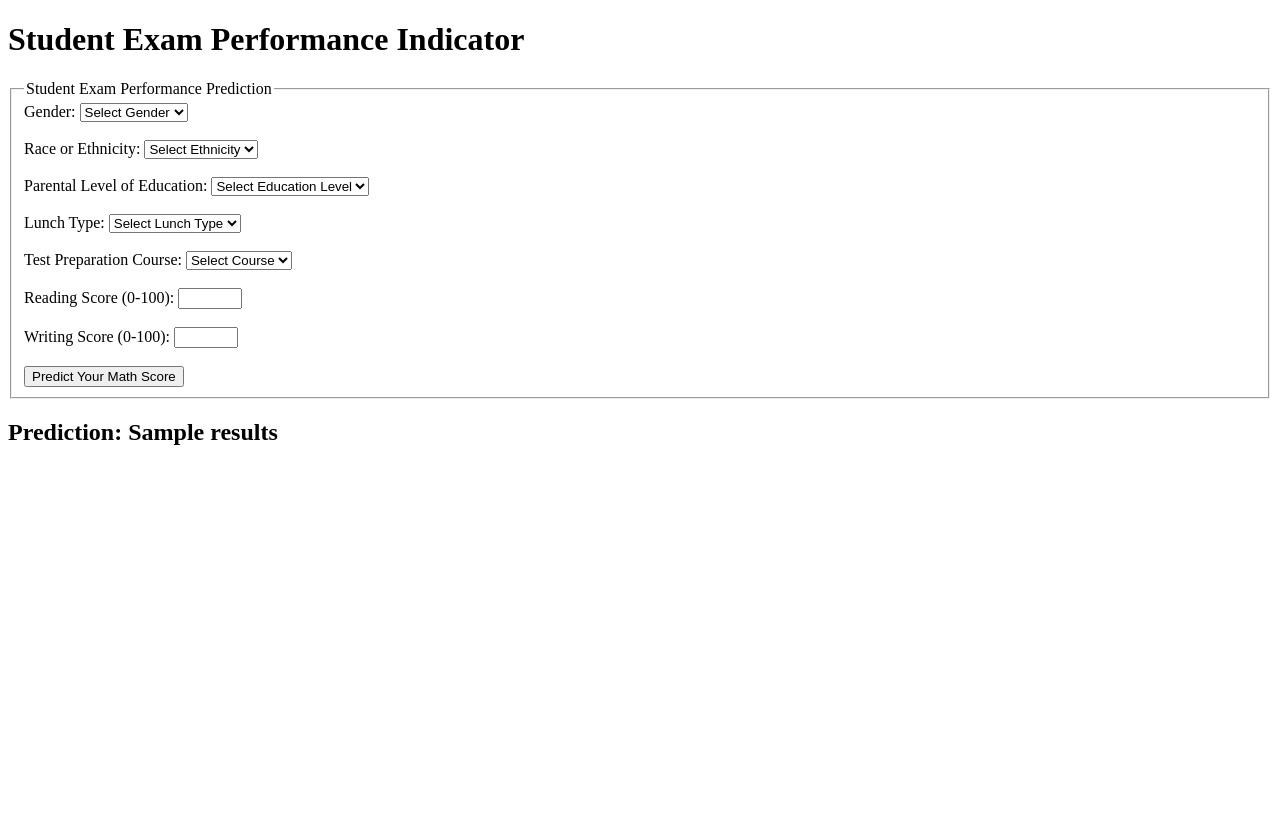
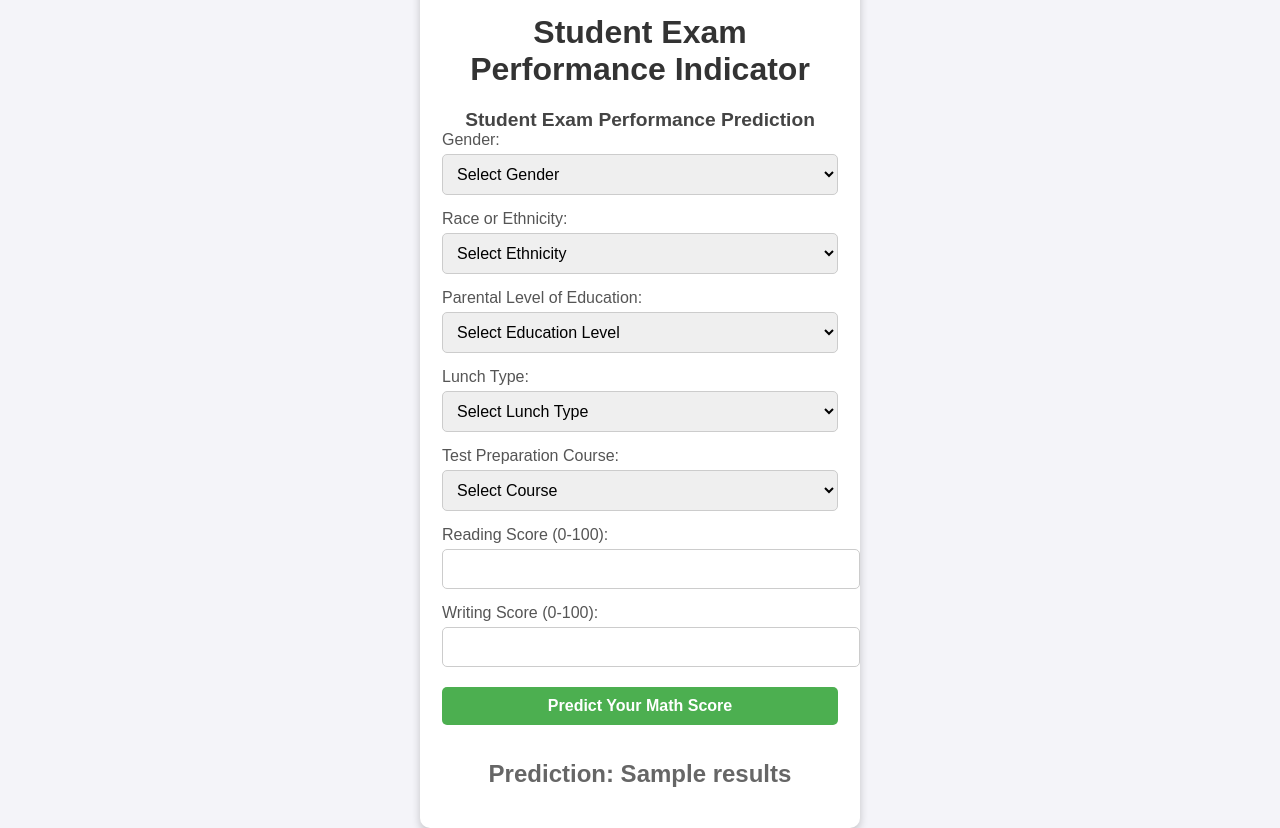
Before and after one commit to LikhitaChilla/mini_ml, a Flask app: template templates/home.html in a window 1280 px wide. Before the commit the page ends 445 px from the top, so only its background shows below. Run offline with Flask 3, Linux system fonts and the light colour scheme; the template is opened without the code that fills it: most values are stand-ins (such as "Sample title", 1, 10 or a date in 2020).

Commit message:
changed css

```diff
--- a/templates/home.html
+++ b/templates/home.html
@@ -2,6 +2,80 @@
 <html>
 <head>
     <title>Student Exam Performance Indicator</title>
+    <style>
+        body {
+            font-family: Arial, sans-serif;
+            background-color: #f4f4f9;
+            margin: 0;
+            padding: 0;
+            display: flex;
+            justify-content: center;
+            align-items: center;
+            height: 100vh;
+        }
+
+        .login {
+            background-color: #ffffff;
+            border-radius: 10px;
+            box-shadow: 0 4px 8px rgba(0, 0, 0, 0.2);
+            padding: 20px;
+            max-width: 400px;
+            width: 100%;
+        }
+
+        h1 {
+            text-align: center;
+            color: #333333;
+        }
+
+        form {
+            margin-top: 20px;
+        }
+
+        fieldset {
+            border: none;
+            padding: 0;
+        }
+
+        legend {
+            font-weight: bold;
+            font-size: 1.2em;
+            color: #444444;
+            text-align: center;
+        }
+
+        label {
+            font-size: 1em;
+            color: #555555;
+        }
+
+        select, input[type="number"], button {
+            width: 100%;
+            padding: 10px;
+            margin-top: 5px;
+            margin-bottom: 15px;
+            border: 1px solid #cccccc;
+            border-radius: 5px;
+            font-size: 1em;
+        }
+
+        button {
+            background-color: #4CAF50;
+            color: white;
+            border: none;
+            cursor: pointer;
+            font-weight: bold;
+        }
+
+        button:hover {
+            background-color: #45a049;
+        }
+
+        h2 {
+            text-align: center;
+            color: #666666;
+        }
+    </style>
 </head>
 <body>
     <div class="login">
@@ -17,7 +91,6 @@
                     <option value="male">Male</option>
                     <option value="female">Female</option>
                 </select>
-                <br><br>
 
                 <label for="ethnicity">Race or Ethnicity:</label>
                 <select id="ethnicity" name="ethnicity" required>
@@ -28,7 +101,6 @@
                     <option value="group D">Group D</option>
                     <option value="group E">Group E</option>
                 </select>
-                <br><br>
 
                 <label for="parental_education">Parental Level of Education:</label>
                 <select id="parental_education" name="parental_level_of_education" required>
@@ -40,7 +112,6 @@
                     <option value="some college">Some College</option>
                     <option value="some high school">Some High School</option>
                 </select>
-                <br><br>
 
                 <label for="lunch">Lunch Type:</label>
                 <select id="lunch" name="lunch" required>
@@ -48,7 +119,6 @@
                     <option value="free/reduced">Free/Reduced</option>
                     <option value="standard">Standard</option>
                 </select>
-                <br><br>
 
                 <label for="test_preparation">Test Preparation Course:</label>
                 <select id="test_preparation" name="test_preparation_course" required>
@@ -56,15 +126,12 @@
                     <option value="none">None</option>
                     <option value="completed">Completed</option>
                 </select>
-                <br><br>
 
                 <label for="reading_score">Reading Score (0-100):</label>
                 <input type="number" id="reading_score" name="reading_score" min="0" max="100" required>
-                <br><br>
 
                 <label for="writing_score">Writing Score (0-100):</label>
                 <input type="number" id="writing_score" name="writing_score" min="0" max="100" required>
-                <br><br>
 
                 <button type="submit">Predict Your Math Score</button>
             </fieldset>
```
